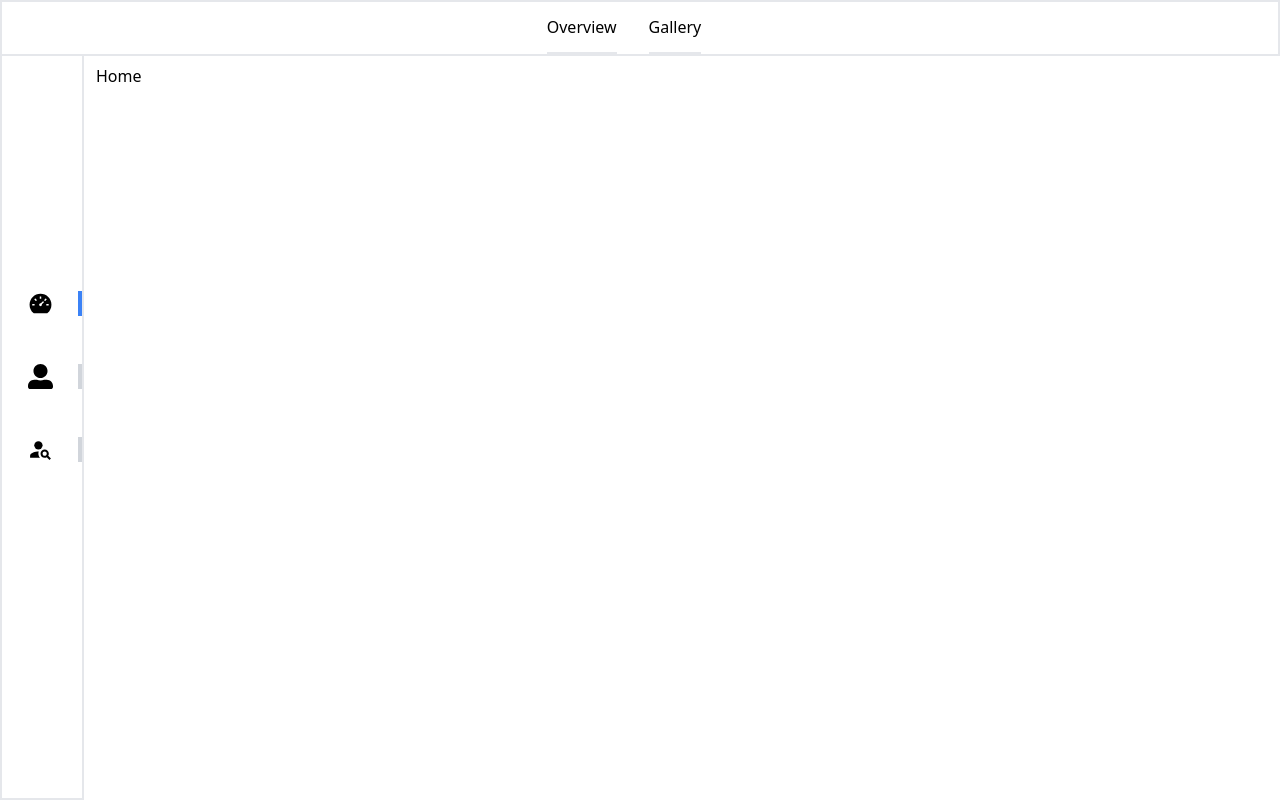
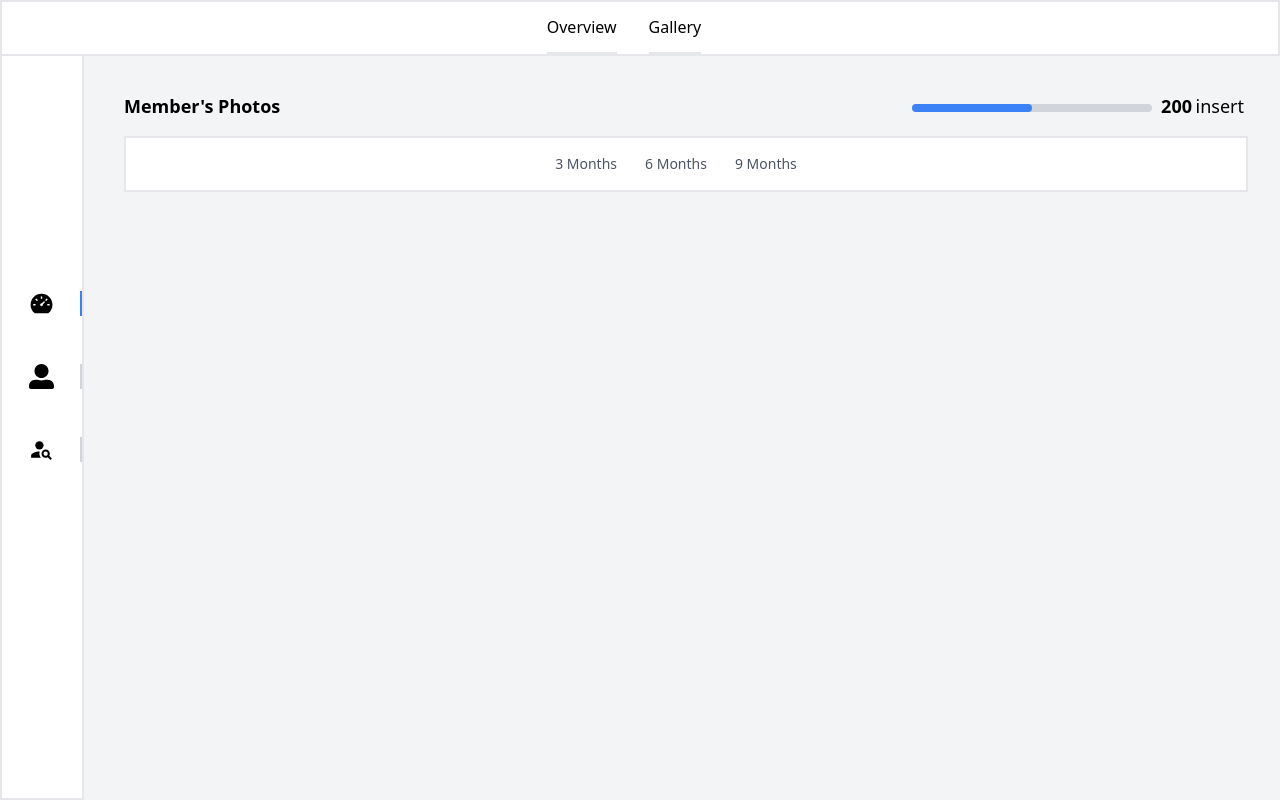
Before and after one commit to uliadib12/my-project, a React (Create React App) app: page /home in a window 1280 px wide. Built offline with nearby package versions, Linux system fonts and the light colour scheme.

Commit message:
fix height progess bar

```diff
--- a/src/body.css
+++ b/src/body.css
@@ -1,5 +1,5 @@
 .body{
     padding-top: 4rem ;
     padding-left: 6rem;
-    padding-right: 6rem;
+    padding-right: 2rem;
 }
--- a/src/comp/SideBar.js
+++ b/src/comp/SideBar.js
@@ -47,7 +47,7 @@ function Sidebar(props) {
 
     return (
         <>
-            <div className="flex flex-col border-2 left-0 h-full fixed justify-center">
+            <div className="flex flex-col border-2 left-0 h-full fixed justify-center bg-white">
                 <Menubar to={"/"} text={<AiFillDashboard size={25}/>} className={border.home} onClick={()=>{onclickHandler("home")}}/>
                 <Menubar to={"/users"} text={<FaUserAlt size={25}/>} className={border.user} onClick={()=>{onclickHandler("user")}}/>
                 <Menubar to={"/about"} text={<MdPersonSearch size={25} />} className={border.aboutus} onClick={()=>{onclickHandler("aboutus")}}/>
@@ -58,7 +58,7 @@ function Sidebar(props) {
 
 function Menubar(props){
     return(
-        <div className={`flex items-center border-r-4 w-20 justify-center cursor-pointer mb-12 hover:text-blue-400 hover:border-blue-500 ${props.className ? "border-blue-500" : "border-gray-300"}`} onClick={props.onClick}><Link to={props.to}>{props.text}</Link></div>
+        <div className={`flex items-center border-r-2 w-20 justify-center cursor-pointer mb-12 hover:text-blue-400 hover:border-blue-500 ${props.className ? "border-blue-500" : "border-gray-300"}`} onClick={props.onClick}><Link to={props.to}>{props.text}</Link></div>
     )
 }
 
--- a/src/comp/Topbar.js
+++ b/src/comp/Topbar.js
@@ -1,4 +1,4 @@
-import React, { Children } from 'react'
+import React from 'react'
 
 export function Topbar(props) {
 
--- a/src/pages/About.js
+++ b/src/pages/About.js
@@ -1,10 +1,12 @@
 import React from 'react'
 import '../body.css';
+import { Topbar } from '../comp/Topbar';
 
 export function About(props) {
 
     return (
         <>
+            <Topbar/>
             <div className="body">
                 <h2>About</h2>
             </div>
--- a/src/pages/Home.js
+++ b/src/pages/Home.js
@@ -3,15 +3,30 @@ import '../body.css';
 import { Topbar } from '../comp/Topbar';
 
 export function Home(props) {
-
     return (
     <>
         <Topbar>
             <div className="flex items-center hover:border-blue-500 cursor-pointer mr-8 border-b-2 h-full">Overview</div>
             <div className="flex items-center hover:border-blue-500 cursor-pointer mr-8 border-b-2 h-full">Gallery</div>
         </Topbar>
-        <div className="body">
-            <h2 className>Home</h2>
+        <div className="bg-gray-100 h-screen">
+            <div className="body">
+                <h2 className="relative font-bold text-lg mt-7 ml-7">
+                    Member's Photos
+                    <div className="absolute inline-block right-24 top-3 w-60 h-2 bg-gray-300 rounded-2xl">
+                        <div className="h-2 bg-blue-500 rounded-2xl w-1/2"></div>
+                    </div>
+                    <div className="absolute inline-block right-14 top-0">200</div>
+                    <div className="absolute inline-block right-1 top-0 font-medium">insert</div>
+                </h2>
+                <div className="bg-white border-2 mt-4 ml-7 p-3">
+                    <div className="flex justify-center items-center">
+                        <div className="mr-5 text-sm text-gray-600 font-medium p-1 rounded-md hover:bg-blue-400 cursor-pointer hover:text-white">3 Months</div>
+                        <div className="mr-5 text-sm text-gray-600 font-medium p-1 rounded-md hover:bg-blue-400 cursor-pointer hover:text-white">6 Months</div>
+                        <div className="mr-5 text-sm text-gray-600 font-medium p-1 rounded-md hover:bg-blue-400 cursor-pointer hover:text-white">9 Months</div>
+                    </div>
+                </div>
+            </div>
         </div>
     </>
     )
--- a/src/pages/Users.js
+++ b/src/pages/Users.js
@@ -1,10 +1,12 @@
 import React from 'react'
 import '../body.css';
+import { Topbar } from '../comp/Topbar';
 
 export function Users(props) {
 
     return (
         <>
+          <Topbar/>
           <div className="body">
             <h2>Users</h2>
           </div>
```
